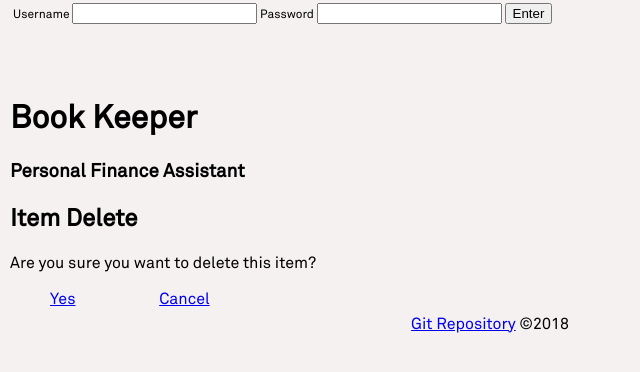
After one commit to calivine/Books, a Flask app: template templates/user/delete.html in a window 1280 px wide. The commit adds this page. Shown: the top 372 px of the page, without its empty margins (0-640 px from the left). Run offline with Flask 2, Linux system fonts and the light colour scheme; the template is opened without the code that fills it, so the values that code supplies are empty; some libraries are stand-ins or nearby versions.

Commit message:
v1.2.4; Added item delete confirm page

```diff
--- a/static/styles.css
+++ b/static/styles.css
@@ -130,6 +130,12 @@ th {
     width: 136px;
 }
 
+.item-delete-buttons {
+    margin: 25px;
+    width: 50px;
+    padding: 15px;
+}
+
 .new-category-form-input {
     display: block;
 }
--- /dev/null
+++ b/templates/user/delete.html
@@ -0,0 +1,17 @@
+{% extends "layout.html" %}
+
+{% block title %}
+    Delete Item
+{% endblock %}
+
+{% block main %}
+    <h2>Item Delete</h2>
+    <p>Are you sure you want to delete this item?</p>
+    <span>
+        <a class='item-delete-buttons' href='{{ url_for('user.destroy', access_token=access_token['access_token']) }}'>Yes</a>
+        <a class='item-delete-buttons' href='{{ url_for('user.items') }}'>Cancel</a>
+    </span>
+
+
+
+{% endblock %}
--- a/user.py
+++ b/user.py
@@ -138,6 +138,12 @@ def rotate_access_token(token):
 # DELETE item
 @bp.route('/delete/<access_token>', methods=['GET'])
 def delete(access_token):
+    return render_template('user/delete.html', access_token=access_token)
+
+
+# DESTROY item
+@bp.route('/destroy/<access_token>', methods=['GET'])
+def destroy(access_token):
     db = get_db()
     try:
         response = client.Item.remove(access_token)
```
